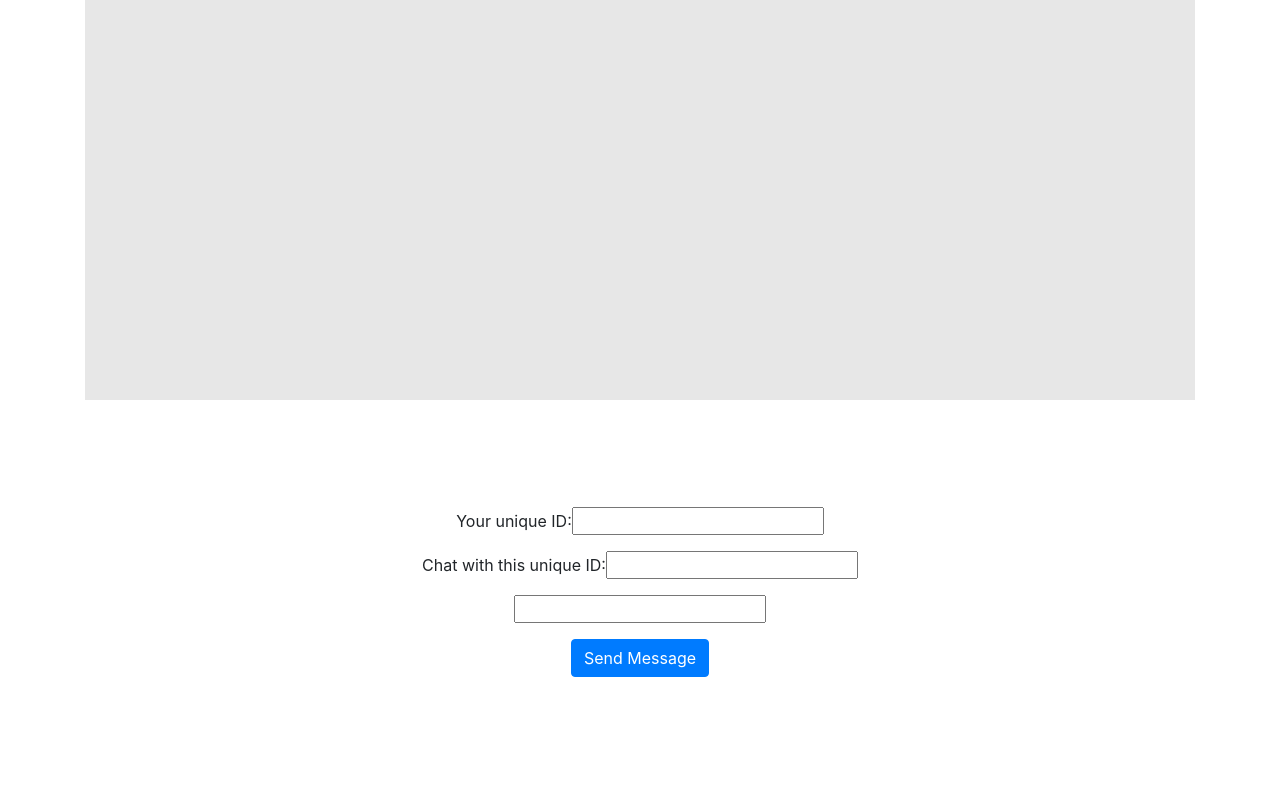
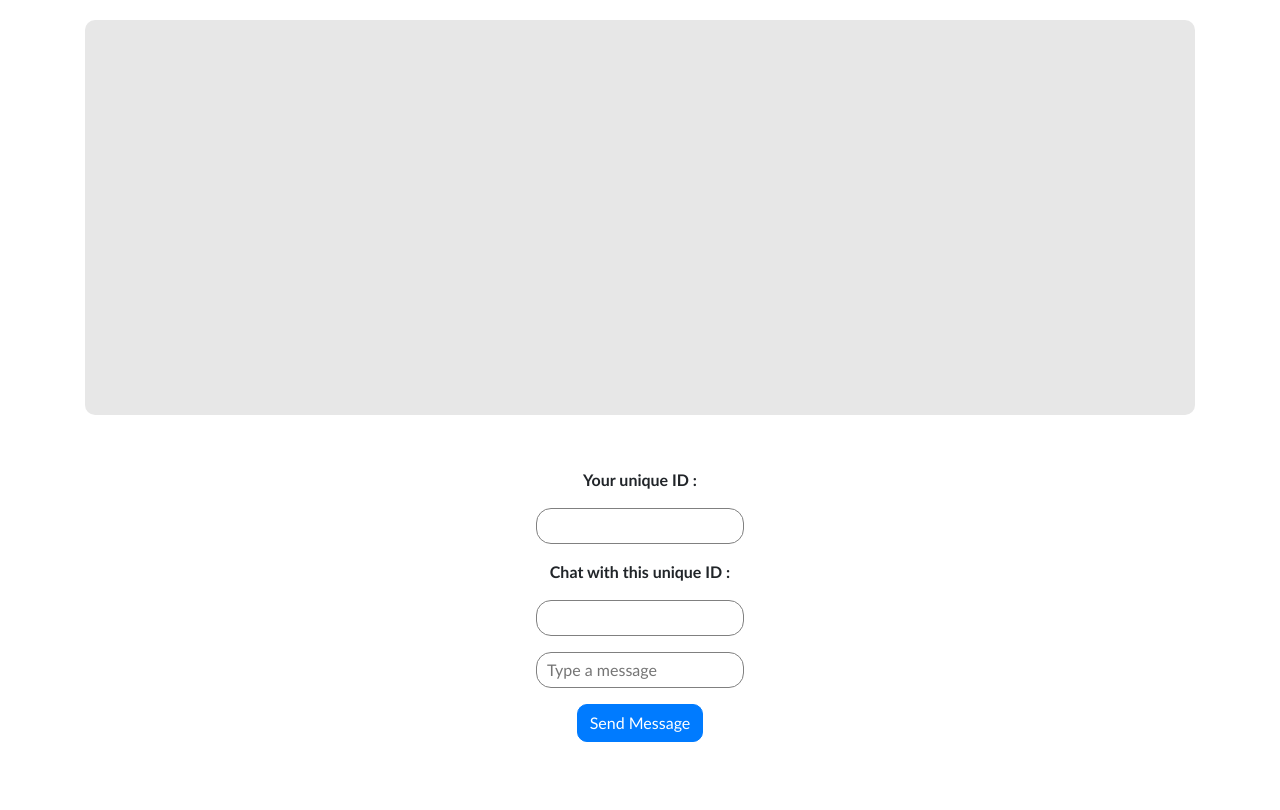
Before and after one commit to SelimMeske/very-basic-chat-app, a website: page public/index.html in a window 1280 px wide. Drawn offline with nearby package versions, Linux system fonts and the light colour scheme; no server answers.

Commit message:
design fix

```diff
--- a/public/chat.js
+++ b/public/chat.js
@@ -13,8 +13,6 @@ button.addEventListener('click', () => {
         sender: handler.value
     })
 });
-
-let myKey = 'selim123';
 
 socket.on('chat', (data) => {
 
--- a/public/index.html
+++ b/public/index.html
@@ -10,11 +10,13 @@
 <body>
     <div class="main container form-group" style="display: flex; flex-direction: column; justify-content: center; align-items: center;">
         <div id="output" style="flex: 1;"></div>
-        <div id="input" class="container" style="display: flex; flex-direction: column; justify-content: center; align-items: center; flex: 1;">
-            <div class="flex">Your unique ID: <input type="text" id="handler"></div>
-            <div class="flex">Chat with this unique ID: <input type="text" id="partner"></div>
-            <input type="text" id="message">
-            <button class="btn btn-primary" type="button" id="button">Send Message</button>
+        <div id="input" class="flex" style="flex: 1; flex-direction: column;">
+            <strong>Your unique ID :</strong>
+            <input type="text" id="handler">
+            <strong>Chat with this unique ID :</strong>
+            <input type="text" id="partner">
+            <input type="text" placeholder="Type a message" id="message">
+            <button class="btn btn-primary" type="button" id="button" >Send Message</button>
         </div>
     </div>
     <script src="chat.js"></script>
@@ -22,16 +24,22 @@
         *{
             padding: 0;
             margin: 0;
+            font-family:'Gill Sans', 'Gill Sans MT', Calibri, 'Trebuchet MS', sans-serif
+        }
+        .btn {
+            border-radius: 10px;
         }
         .flex{
             display: flex;
             justify-content: center;
             align-items: center;
+            flex-wrap: wrap;
         }
         body, .main{
             box-sizing: border-box;
             height: 100vh;
             overflow: hidden;
+            padding-top: 10px;
         }
         #output{
             display: flex;
@@ -42,6 +50,7 @@
             width: 100%;
             height: 100%;
             background: rgb(231, 231, 231);
+            border-radius: 10px;
         }
         #input > *{
             margin-bottom: 1rem;
@@ -55,7 +64,14 @@
             padding: 5px 15px;
             border-radius: 15px;
         }
-
+        input{
+            border-radius: 15px;
+            border: 1px solid gray;
+            padding: 5px 10px;
+        }
+        input:focus{
+            outline-width: 0;
+        }
     </style>
 </body>
 </html>
```
